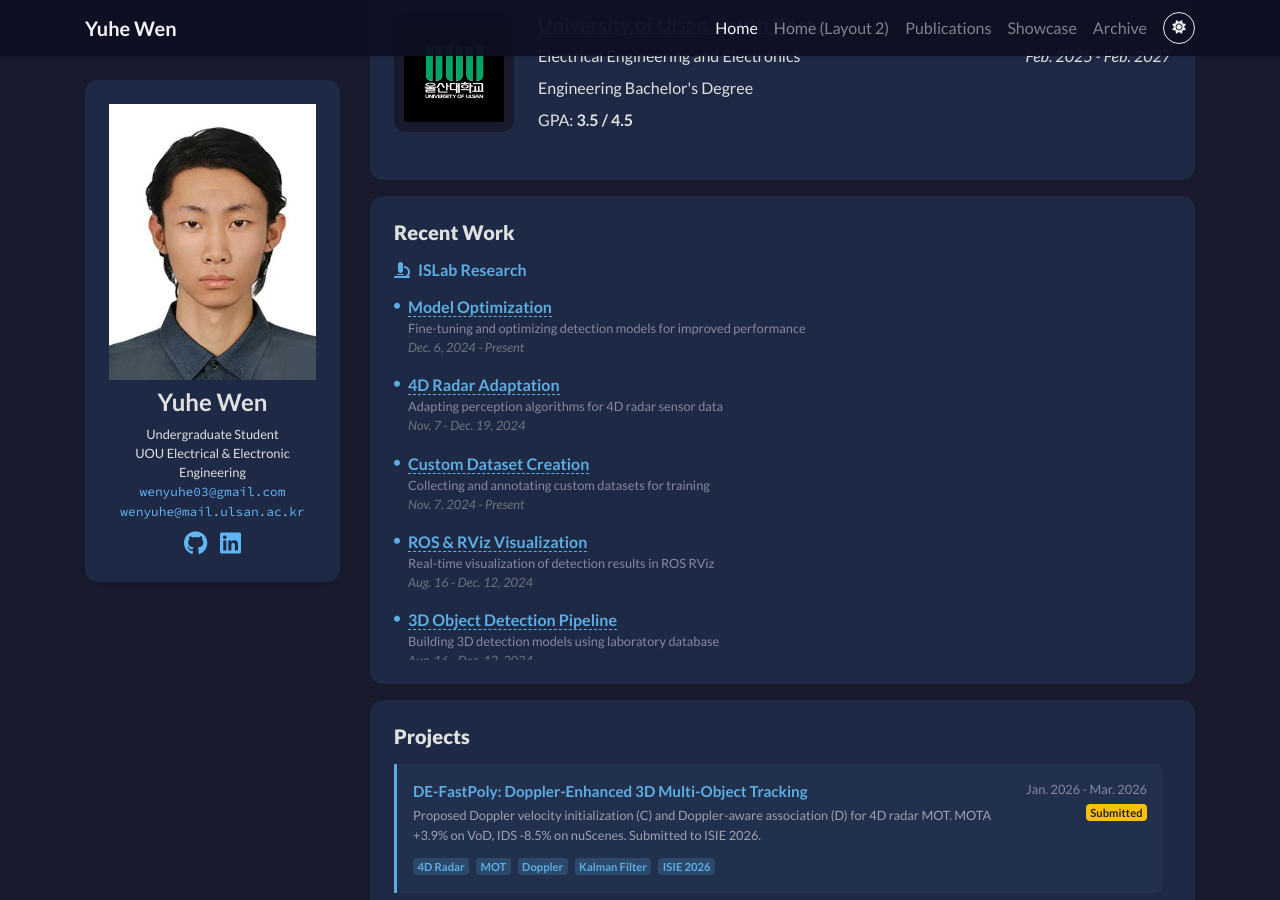
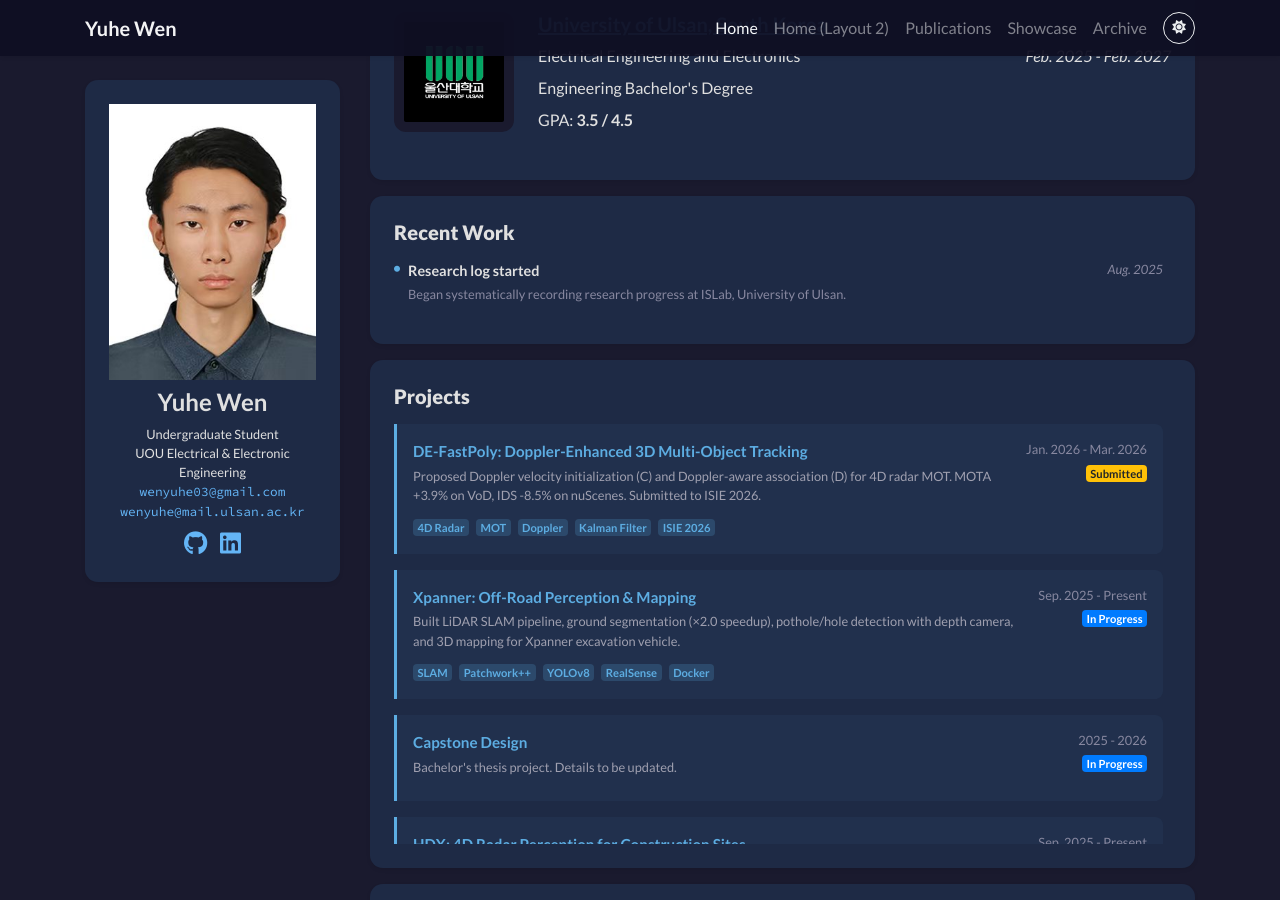
Before and after one commit to solomon0256/solomon0256.github.io, a Jekyll site: the page built from index.html, in a window 1280 px wide and 900 px high, scrolled down 654 px. Built offline with Jekyll 4.4.1, drawn with Linux system fonts in a browser that asks for light colours; nearby versions of some CDN libraries; a style sheet for code colours, icons or effects is not loaded.

Commit message:
Restructure Recent Work: flat list with project tag support
- Replace islab/personal split with single flat items list
- Each item can have a 'project' field shown as a tag
- First real entry: Research log started, Aug. 2025
- Sorted by date descending, scrollable

```diff
--- a/_data/profile.yml
+++ b/_data/profile.yml
@@ -57,47 +57,12 @@ education:
 #   date: Sep. 2019 - Jul. 2021
 
 recent_work:
-  islab:
-    title: "ISLab Research"
-    items:
-    - title: "Model Optimization"
-      description: "Fine-tuning and optimizing detection models for improved performance"
-      date: "Dec. 6, 2024 - Present"
-      sort_date: 2024-12-06
-      link: "/archive/model-optimization"
-    - title: "Custom Dataset Creation"
-      description: "Collecting and annotating custom datasets for training"
-      date: "Nov. 7, 2024 - Present"
-      sort_date: 2024-11-07
-      link: "/archive/custom-dataset"
-    - title: "4D Radar Adaptation"
-      description: "Adapting perception algorithms for 4D radar sensor data"
-      date: "Nov. 7 - Dec. 19, 2024"
-      sort_date: 2024-11-07
-      link: "/archive/4d-radar-adaptation"
-    - title: "3D Object Detection Pipeline"
-      description: "Building 3D detection models using laboratory database"
-      date: "Aug. 16 - Dec. 12, 2024"
-      sort_date: 2024-08-16
-      link: "/archive/3d-detection-pipeline"
-    - title: "ROS & RViz Visualization"
-      description: "Real-time visualization of detection results in ROS RViz"
-      date: "Aug. 16 - Dec. 12, 2024"
-      sort_date: 2024-08-16
-      link: "/archive/ros-rviz-visualization"
-  personal:
-    title: "Personal Projects"
-    items:
-    - title: "Model Lightweight Optimization"
-      description: "Neural network compression and acceleration techniques"
-      date: "Nov. 2024 - Present"
-      sort_date: 2024-11-01
-      link: "/archive/model-lightweight"
-    - title: "Feedforward 3D Reconstruction"
-      description: "Efficient 3D scene reconstruction from single/multi-view images"
-      date: "Nov. 2024 - Present"
-      sort_date: 2024-11-01
-      link: "/archive/3d-reconstruction"
+  items:
+  - title: "Research log started"
+    description: "Began systematically recording research progress at ISLab, University of Ulsan."
+    date: "Aug. 2025"
+    sort_date: 2025-08-01
+    project: ""
 
 projects:
 - title: "DE-FastPoly: Doppler-Enhanced 3D Multi-Object Tracking"
--- a/_includes/widgets/experience_card.html
+++ b/_includes/widgets/experience_card.html
@@ -38,58 +38,28 @@
         <div class="card border-0 shadow-sm bg-white">
             <div class="card-body p-4">
                 <h5 class="mb-3"><strong>Recent Work</strong></h5>
-
-                <!-- 可滚动区域 -->
-                <div style="max-height: 400px; overflow-y: auto; padding-right: 10px;">
-                    <!-- ISLab Research -->
-                    {% if site.data.profile.recent_work.islab %}
-                    <div class="mb-4">
-                        <h6 class="mb-3" style="color: #5dade2;">
-                            <i class="fas fa-microscope mr-2"></i>{{ site.data.profile.recent_work.islab.title }}
-                        </h6>
-                        {% assign islab_items = site.data.profile.recent_work.islab.items | sort: "sort_date" | reverse %}
-                        {% for item in islab_items %}
-                        <div class="mb-3">
-                            <div class="d-flex align-items-start">
-                                <i class="fas fa-circle mr-2 mt-2" style="color: #5dade2; font-size: 6px;"></i>
-                                <div style="flex: 1;">
-                                    <div style="font-weight: 600;">
-                                        {% if item.link %}<a href="{{ item.link }}" style="color: #5dade2; text-decoration: none; border-bottom: 1px dashed #5dade2;">{{ item.title }}</a>{% else %}{{ item.title }}{% endif %}
-                                    </div>
-                                    <div class="small text-muted">{{ item.description }}</div>
-                                    {% if item.date %}<div class="small" style="color: #6c757d;"><em>{{ item.date }}</em></div>{% endif %}
+                <div style="max-height: 400px; overflow-y: auto; padding-right: 8px;">
+                    {% assign rw_items = site.data.profile.recent_work.items | sort: "sort_date" | reverse %}
+                    {% for item in rw_items %}
+                    <div class="mb-3 d-flex align-items-start">
+                        <i class="fas fa-circle mr-2" style="color: #5dade2; font-size: 6px; margin-top: 6px; flex-shrink: 0;"></i>
+                        <div style="flex: 1;">
+                            <div class="d-flex align-items-start justify-content-between">
+                                <div style="font-weight: 600; font-size: 0.9rem;">
+                                    {% if item.link %}<a href="{{ item.link }}" style="color: #5dade2; text-decoration: none;">{{ item.title }}</a>{% else %}{{ item.title }}{% endif %}
                                 </div>
+                                <div class="ml-2 small text-muted no-break"><em>{{ item.date }}</em></div>
                             </div>
+                            <div class="small text-muted mt-1">{{ item.description }}</div>
+                            {% if item.project and item.project != "" %}
+                            <span class="badge mt-1" style="font-size: 0.68rem; background: rgba(93,173,226,0.15); color: #5dade2; border: 1px solid rgba(93,173,226,0.3);">
+                                <i class="fas fa-tag mr-1"></i>{{ item.project }}
+                            </span>
+                            {% endif %}
                         </div>
-                        {% endfor %}
                     </div>
-                    {% endif %}
-
-                    <!-- Personal Projects -->
-                    {% if site.data.profile.recent_work.personal %}
-                    <div>
-                        <h6 class="mb-3" style="color: #28a745;">
-                            <i class="fas fa-laptop-code mr-2"></i>{{ site.data.profile.recent_work.personal.title }}
-                        </h6>
-                        {% assign personal_items = site.data.profile.recent_work.personal.items | sort: "sort_date" | reverse %}
-                        {% for item in personal_items %}
-                        <div class="mb-3">
-                            <div class="d-flex align-items-start">
-                                <i class="fas fa-circle mr-2 mt-2" style="color: #28a745; font-size: 6px;"></i>
-                                <div style="flex: 1;">
-                                    <div style="font-weight: 600;">
-                                        {% if item.link %}<a href="{{ item.link }}" style="color: #28a745; text-decoration: none; border-bottom: 1px dashed #28a745;">{{ item.title }}</a>{% else %}{{ item.title }}{% endif %}
-                                    </div>
-                                    <div class="small text-muted">{{ item.description }}</div>
-                                    {% if item.date %}<div class="small" style="color: #6c757d;"><em>{{ item.date }}</em></div>{% endif %}
-                                </div>
-                            </div>
-                        </div>
-                        {% endfor %}
-                    </div>
-                    {% endif %}
+                    {% endfor %}
                 </div>
-
             </div>
         </div>
     </div>
```
